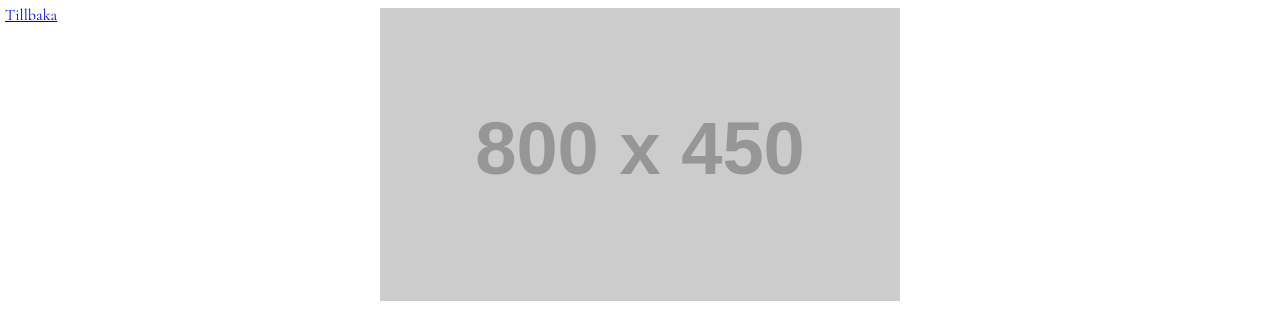
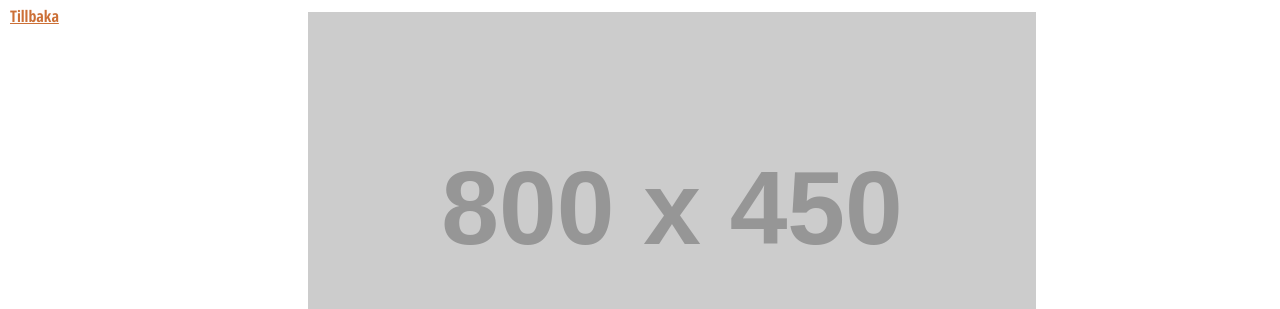
Before and after one commit to rymdpeter/avd34, a plain HTML site: page exempel/index.html in a window 1280 px wide. Shown: the top 309 px of the page. Drawn offline with nearby package versions, Linux system fonts and the light colour scheme; placeholder pictures from the web are drawn by us.

Commit message:
image adjusmtents

```diff
--- a/styles/styles.css
+++ b/styles/styles.css
@@ -5,16 +5,25 @@ body{
  font-family: 'Cormorant Garamond', Garamond, serif;
  background-color:#fff;
  color:#424242;
+ margin: 0;
+}
 
-}
+
 article {
- max-width: 520px;
  margin:0 auto;
- padding: 0 32px;
- font-size: 20px;
- line-height:1.4;
+ padding: 0 10px;
+ font-size: 19px;
+ line-height:1.333;
  font-weight:100;
 }
+  @media (min-width: 600px) {
+    article {
+     max-width: 600px;
+      padding: 0 32px;
+      font-size:23px;
+    }
+  }
+
 h1,h2,h3,h4,h4 {
  font-family: 'Open Sans Condensed', sans-serif;
  line-height: 1;
@@ -39,30 +48,53 @@ h1 a:hover {
 }
 
 a {
+  color: #f89b4c;
 
+}
+a:hover {
+  color: #cc7037;
+}
+a:visted {
+  color: #f89b4c;
 }
 p {
   margin: 0;
   text-align: justify;
 }
+
 p + p {
  text-indent: 32px;
 }
 
+img.full,
+img.left,
+img.right {
+  margin:12px auto;
+  max-width: calc(100vw - 24px);
+  display:block;
+}
+
+
+
+
+  @media (min-width: 600px) {
     img.full {
-  margin:0 -32px;
-  width: calc(100% + 64px);
+      margin:12px -64px;
+      max-width: none;
+      width: 728px;
     }
+
     img.left {
       max-width:50%;
       float:left;
-  margin: 6px 12px 12px -32px;
+      margin: 6px 32px 12px -64px;
     }
 
     img.right {
       max-width:50%;
       float:right;
-  margin: 6px -32px 6px 12px;
+      margin: 6px -64px 6px 32px;
+    }
   }
 
 .back {
@@ -70,9 +102,16 @@ img.right {
   top:0;
   left:0;
   display:block;
-  padding:5px;
+  padding:5px 10px;
   background:#fff;
+  font-family: 'Open Sans Condensed', sans-serif;
+  text-decoration: none;
 }
+
+  .back:hover {
+    text-decoration: underline;
+  }
+
 .about {
   background-color:#424242;
   color:#cecece;
@@ -92,3 +131,9 @@ img.right {
   margin: 32px auto;
   border-bottom:1px dashed #cecece;
 }
+
+@media (min-width: 600px) {
+  .space {
+   margin: 64px auto;
+  }
+}
```
Also changed, not shown: index.html (+8 -5 lines). Lines whose indentation alone changed are shown as unchanged.
